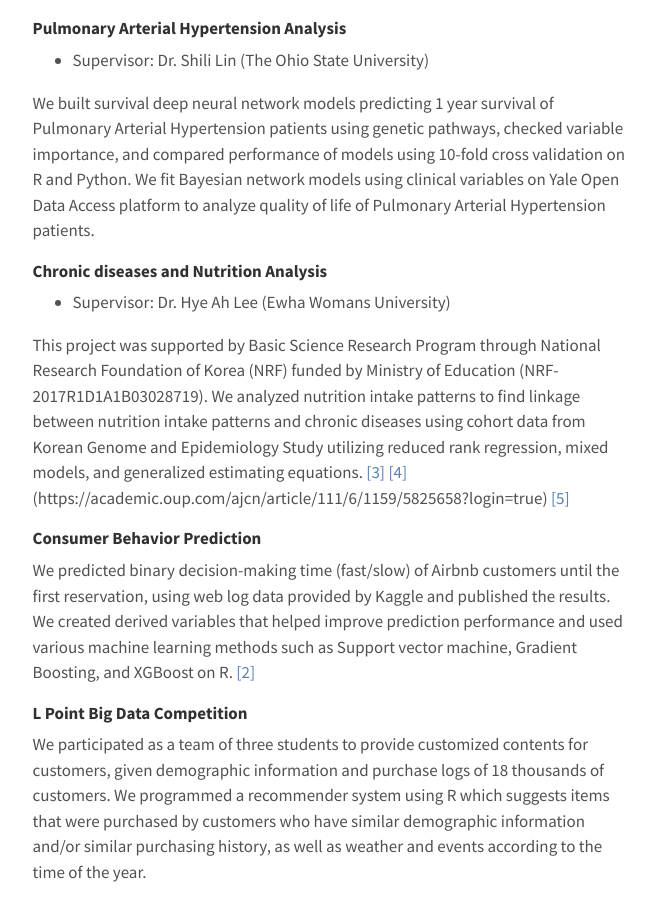
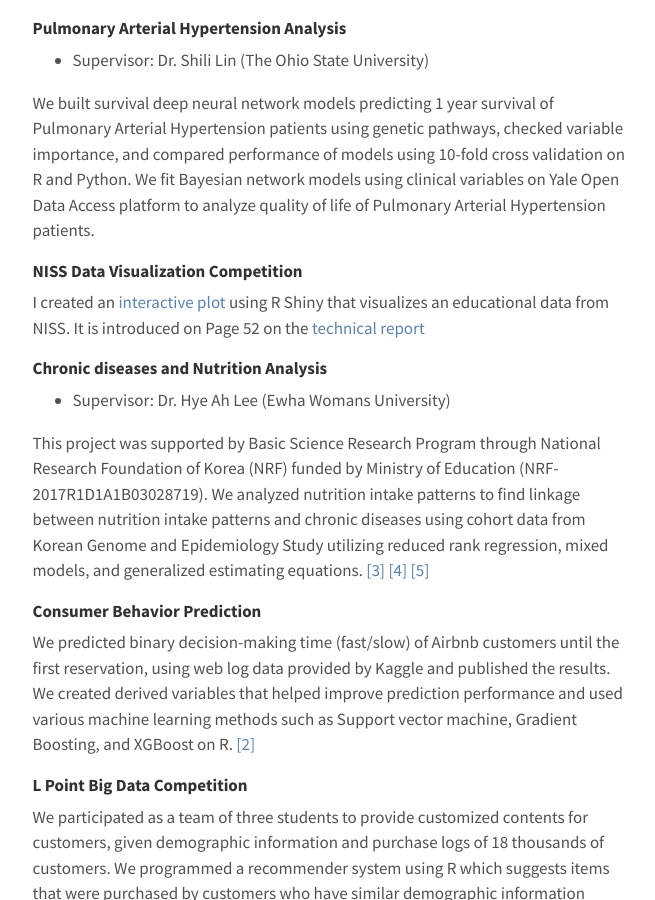
Before and after one commit to hyoin-an/hyoin-an.github.io, a Jekyll site: the page built from about.md, in a window 1280 px wide and 900 px high, scrolled down 1076 px. Shown: the whole window, without its empty margins (310-965 px from the left). Built offline with Jekyll 4.4.1, drawn with Linux system fonts in a browser that asks for light colours.

Commit message:
Update about.md

```diff
--- a/about.md
+++ b/about.md
@@ -36,12 +36,16 @@
 We built survival deep neural network models predicting 1 year survival of Pulmonary Arterial Hypertension patients using genetic pathways, checked variable importance, and compared performance of models using 10-fold cross validation on R and Python.
 We fit Bayesian network models using clinical variables on Yale Open Data Access platform to analyze quality of life of Pulmonary Arterial Hypertension patients.
 
+#### NISS Data Visualization Competition
+I created an [interactive plot](https://hyoinan.shinyapps.io/NISS_0104/) using R Shiny that visualizes an educational data from NISS.
+It is introduced on Page 52 on the [technical report](https://www.niss.org/sites/default/files/Innovative%20Visualization%20Panel%20-%20Final%20Report.pdf)
+
 #### Chronic diseases and Nutrition Analysis
 
 - Supervisor: Dr. Hye Ah Lee (Ewha Womans University)
 
 This project was supported by Basic Science Research Program through National Research Foundation of Korea (NRF) funded by Ministry of Education (NRF-2017R1D1A1B03028719).
-We analyzed nutrition intake patterns to find linkage between nutrition intake patterns and chronic diseases using cohort data from Korean Genome and Epidemiology Study utilizing reduced rank regression, mixed models, and generalized estimating equations. [[3]](https://www.mdpi.com/2072-6643/11/10/2434) [[4]](https://www.nature.com/articles/s41598-020-57931-w) (https://academic.oup.com/ajcn/article/111/6/1159/5825658?login=true) [[5]](https://academic.oup.com/ajcn/article/111/6/1159/5825658?login=true)
+We analyzed nutrition intake patterns to find linkage between nutrition intake patterns and chronic diseases using cohort data from Korean Genome and Epidemiology Study utilizing reduced rank regression, mixed models, and generalized estimating equations. [[3]](https://www.mdpi.com/2072-6643/11/10/2434) [[4]](https://www.nature.com/articles/s41598-020-57931-w) [[5]](https://academic.oup.com/ajcn/article/111/6/1159/5825658?login=true)
 
 #### Consumer Behavior Prediction
 
```
